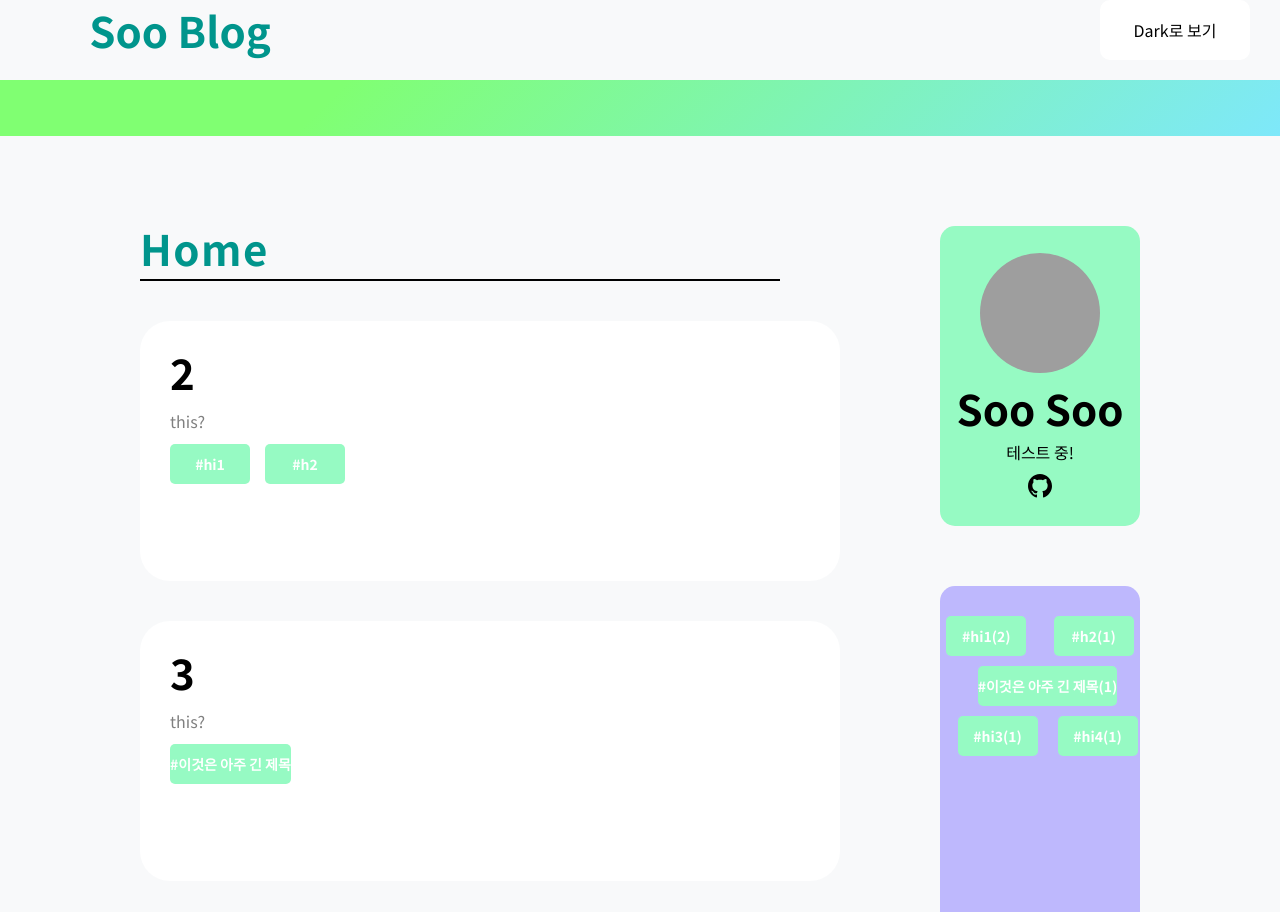
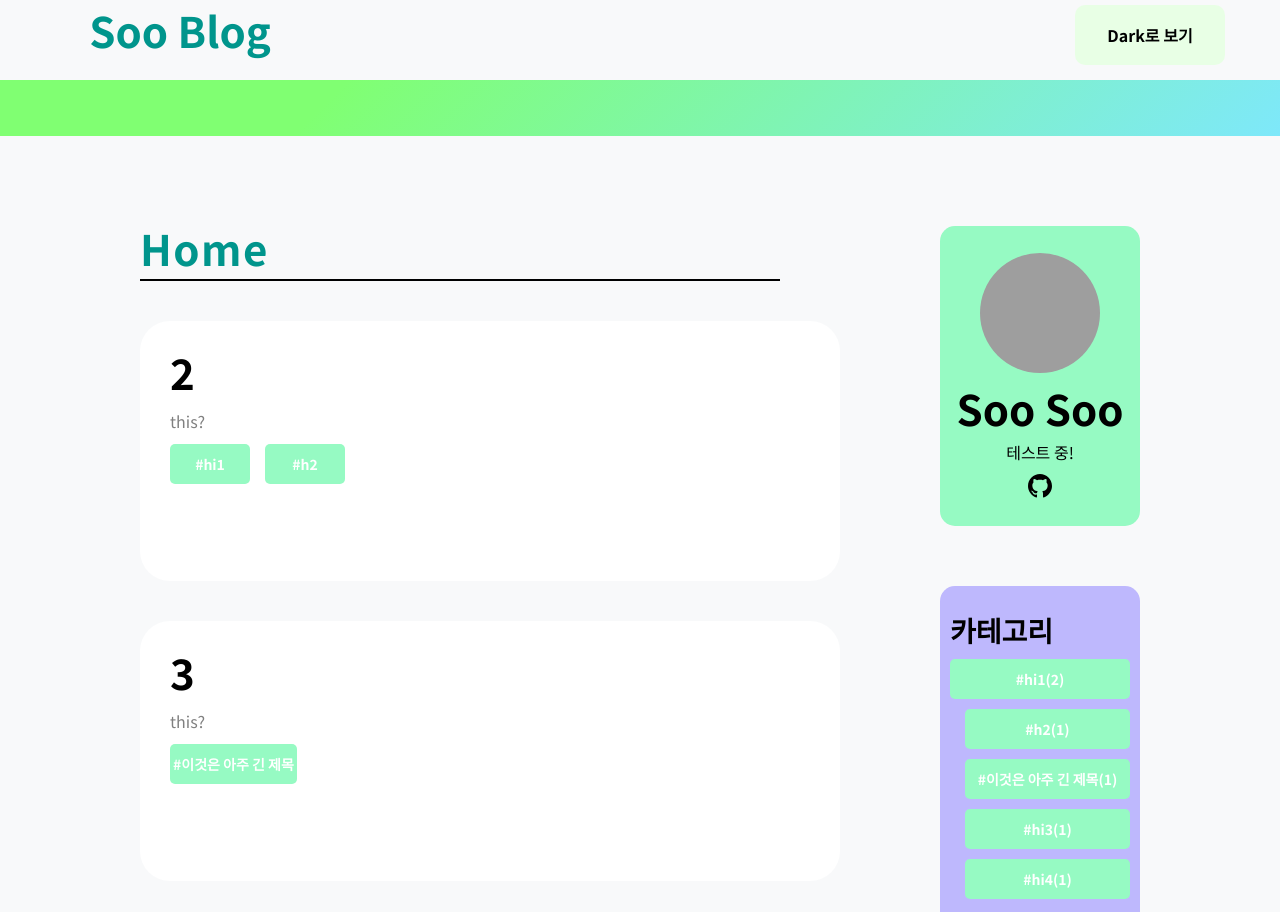
Before and after one commit to kyeongsoosoo/gatsby-blog-soosoo, a Gatsby site: page / in a window 1280 px wide. Shown: the top 912 px of the page. Built offline with nearby package versions, Linux system fonts and the light colour scheme; Gatsby itself is replaced by a stand-in of ours; some packages are replaced by stand-ins of ours; grey boxes are pictures that could not be loaded; a web font is replaced by a local one.

Commit message:
헤더/카테고리 스타일 수정 + 404 추가

```diff
--- a/src/Element/P.js
+++ b/src/Element/P.js
@@ -32,6 +32,10 @@ const StyledP = styled.p`
           font-weight: var(--tag-weight);
           color: var(--tag-color);
         `;
+      case 'theme-toggle':
+        return css`
+          font-weight: var(--typo1-weight);
+        `;
 
       default:
         break;
--- a/src/components/CategoryBlock/index.js
+++ b/src/components/CategoryBlock/index.js
@@ -4,6 +4,7 @@ import styled from 'styled-components';
 export default function CategoryBlock({ children }) {
   return (
     <CategoryBlockWrapper>
+      <CategoryTitle>카테고리</CategoryTitle>
       <CategoryTagWrapper>{children}</CategoryTagWrapper>
     </CategoryBlockWrapper>
   );
@@ -18,9 +19,21 @@ const CategoryBlockWrapper = styled.div`
   background-color: var(--category-background-color);
 `;
 
+const CategoryTitle = styled.h1`
+  --title-margin-bottom: 15px;
+
+  font-weight: var(--typo1-weight);
+  font-size: var(--typo1-size);
+  margin-bottom: var(--title-margin-bottom);
+`;
+
 const CategoryTagWrapper = styled.div`
   display: flex;
-  flex-wrap: wrap;
-  align-items: flex-start;
-  justify-content: space-around;
+  flex-direction: column;
+  align-items: space-around;
 `;
+
+// display: flex;
+// flex-wrap: wrap;
+// align-items: flex-start;
+// justify-content: space-around;
--- a/src/components/Header/index.js
+++ b/src/components/Header/index.js
@@ -44,4 +44,13 @@ const HeaderLeftBox = styled.div`
   height: var(--left-box-height);
 `;
 
-const HeaderRightBox = styled.div``;
+const HeaderRightBox = styled.div`
+  --right-box-width: 200px;
+  --right-box-height: 200px;
+  --right-box-margin-top: 10px;
+
+  ${flexCenter}
+  width: var(--right-box-width);
+  height: var(--right-box-height);
+  margin-top: var(--right-box-margin-top);
+`;
--- a/src/components/HomeLayout/HomeSideBar/index.js
+++ b/src/components/HomeLayout/HomeSideBar/index.js
@@ -14,6 +14,7 @@ export default function HomeSideBar({ totalTagList }) {
     <HomeSidebarWrapper>
       <IntroBubble />
       <CategoryBlock>
+        {console.log(selectedTag)}
         {totalTagList.map(item => (
           <TagItem
             slug={NamingService.makeCategorySlug(item.tagName)}
--- a/src/components/TagItem/TagItem.js
+++ b/src/components/TagItem/TagItem.js
@@ -11,14 +11,13 @@ export default function TagItem({ children, slug, isSelected = false }) {
   };
   return (
     <TagWrapper onClick={handleTagLink} isSelected={isSelected}>
-      {console.log(isSelected)}
       <P type="tag">{children}</P>
     </TagWrapper>
   );
 }
 
 const TagWrapper = styled(FloatingBox)`
-  --tag-padding: auto;
+  --tag-padding: 3px 3px;
   --tag-min-width: 80px;
   --tag-max-width: 180px;
   --tag-height: 40px;
--- a/src/components/ThemeToggler/index.js
+++ b/src/components/ThemeToggler/index.js
@@ -9,7 +9,9 @@ export default function ThemeToggler() {
   const { theme, handleThemeToggle } = useTheme();
   return (
     <ThemeTogglerWrapper onClick={handleThemeToggle}>
-      <P>{`${theme === 'light' ? 'Dark' : 'Light'}로 보기`}</P>
+      <P type="theme-toggle">{`${
+        theme === 'light' ? 'Dark' : 'Light'
+      }로 보기`}</P>
     </ThemeTogglerWrapper>
   );
 }
--- a/src/style/GlobalStyle.js
+++ b/src/style/GlobalStyle.js
@@ -38,7 +38,7 @@ const GlobalStyle = createGlobalStyle`
         --category-block-height: 500px;
         --category-block-min-height: 500px;
         --category-border-radius: 15px;
-        --category-padding : 30px 0;
+        --category-padding : 30px 10px;
 
         --white-space-height: 30px;
         --white-space-width: 30px;
@@ -55,7 +55,7 @@ const GlobalStyle = createGlobalStyle`
         --main-gradient-background-color:#7ee8fa;
         --main-gradient-background-image:linear-gradient(315deg, #7ee8fa 0%, #80ff72 74%);
 
-        --toggler-background-color: white;
+        --toggler-background-color: #e8ffe5;
 
         --post-title-color: black;
 
@@ -96,7 +96,7 @@ const GlobalStyle = createGlobalStyle`
 
         --post-title-color: white;
 
-        --toggler-background-color: gray;
+        --toggler-background-color: #0d1c3f;
 
         --tag-color: black;
 
--- a/src/utils/LocationService.js
+++ b/src/utils/LocationService.js
@@ -9,7 +9,7 @@ export default class Location {
 
   getTag = () => {
     const list = this.getParamList();
-    return list[1];
+    return decodeURIComponent(list[1]);
   };
 
   makeReload = () => {
```
Also changed, not shown: src/pages/404.js (+25 -1 lines).
